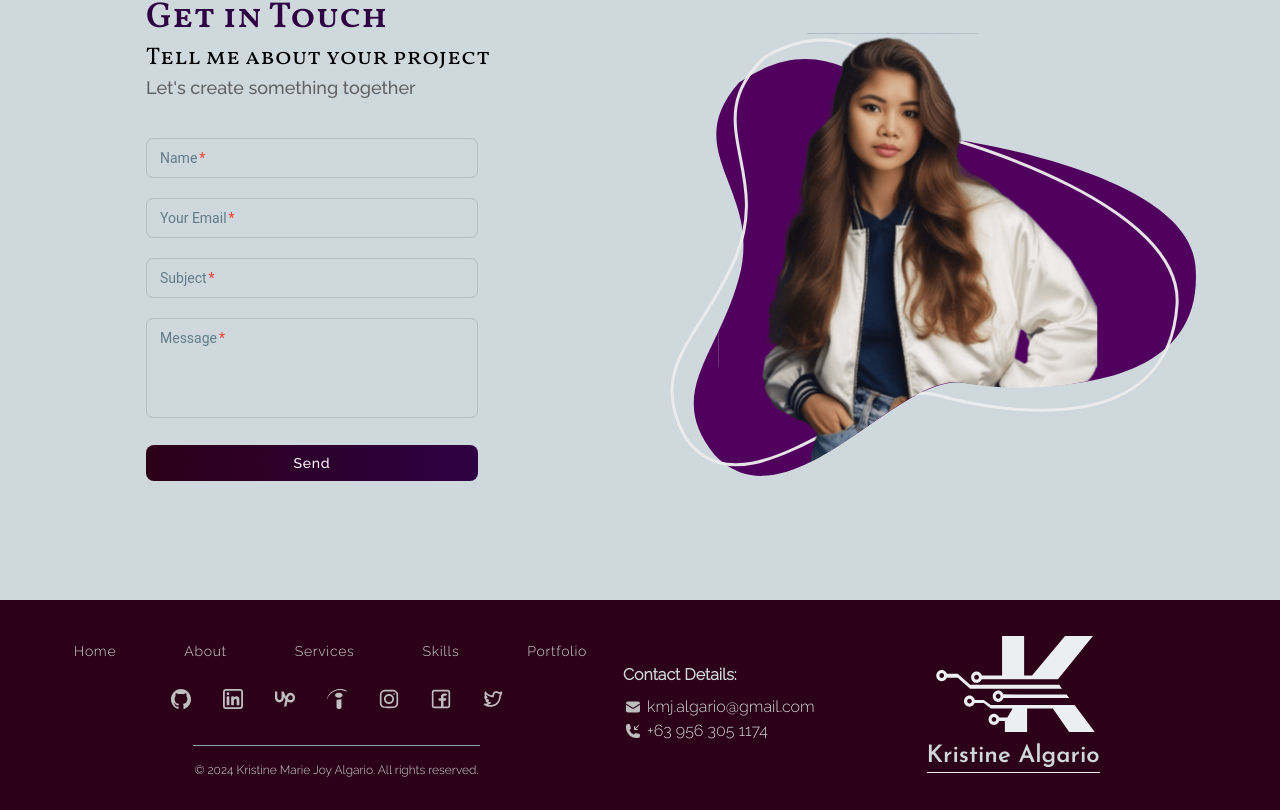
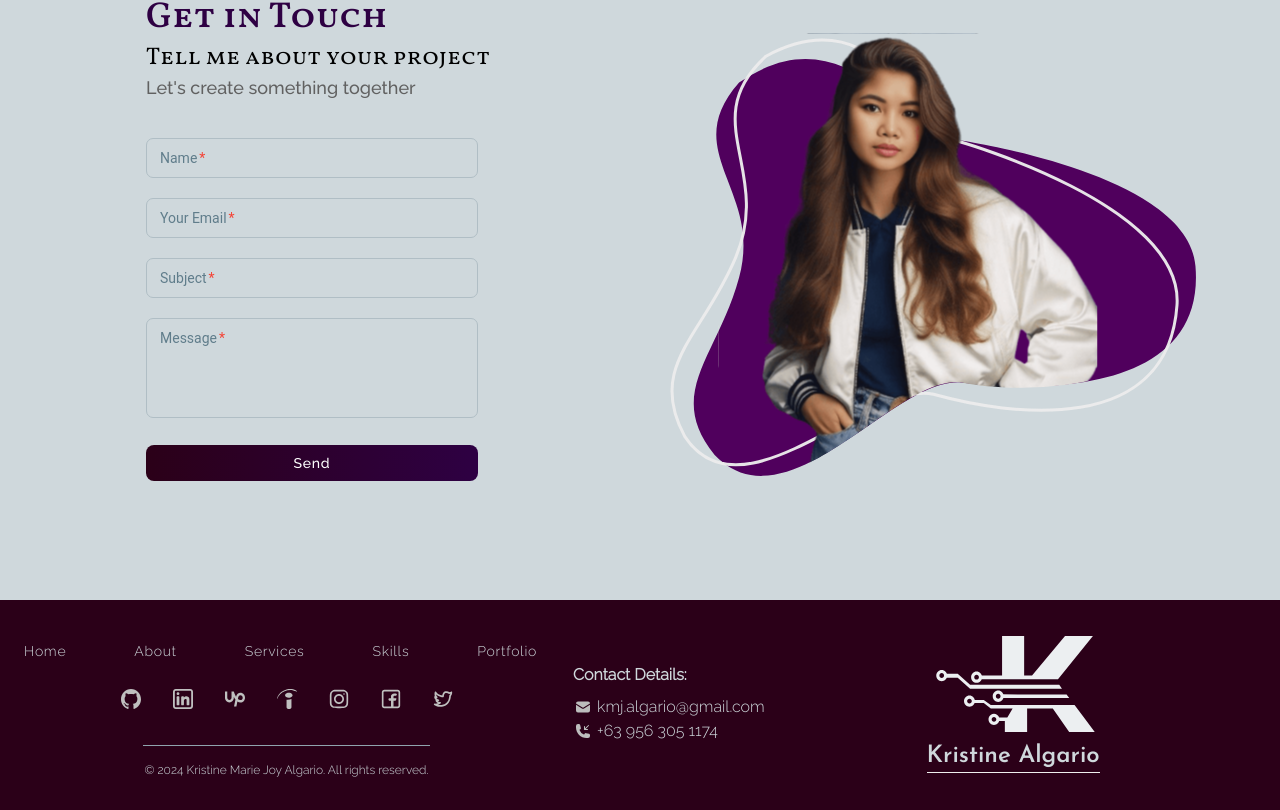
Before and after one commit to KrisTechHub/kris-algario, a React (Vite) app: page / in a window 1280 px wide. Shown: the part 5889-6699 px from the top of the page. Built offline with nearby package versions, Linux system fonts and the light colour scheme.

Commit message:
updated footer width

```diff
--- a/src/Components/Contact/Footer.jsx
+++ b/src/Components/Contact/Footer.jsx
@@ -8,7 +8,7 @@
         <div className="py-8 bg-darkpink-800 text-blue-gray-100 " id={id}>
             <div className="flex-row mx-auto ">
 
-                <div className="flex md:flex-row xl:px-[50px] font-RalewayLight">
+                <div className="flex md:flex-row font-RalewayLight">
                     <div className="order-2 flex-col text-center sm:order-1 flex items-center justify-center w-full w-4/6">
                         <div className='w-full flex justify-center'>
                             <MenuItems className="px-6 text-sm hover:bg-transparent hover:text-white" isVertical={false} showIcon={false} />
```
